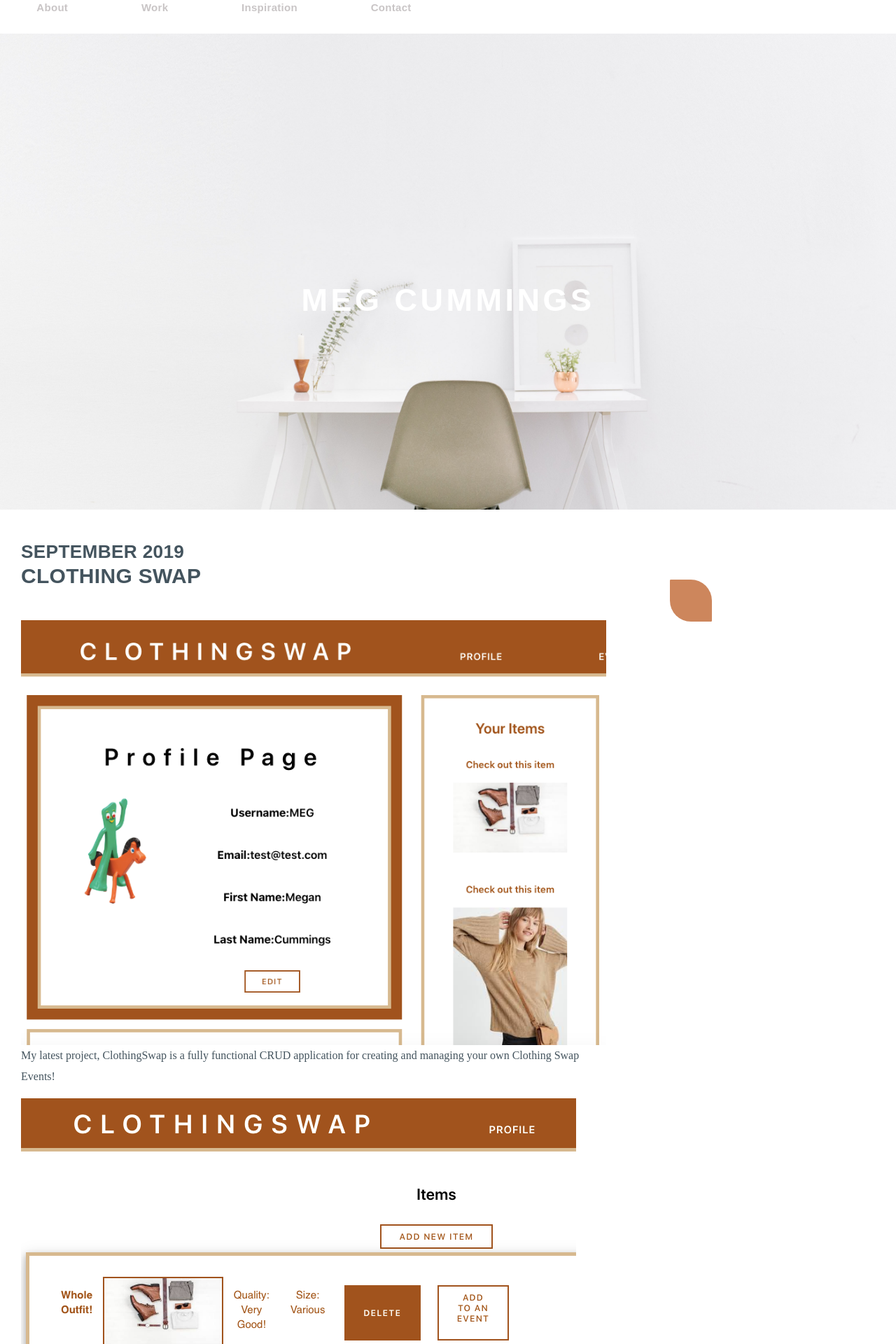
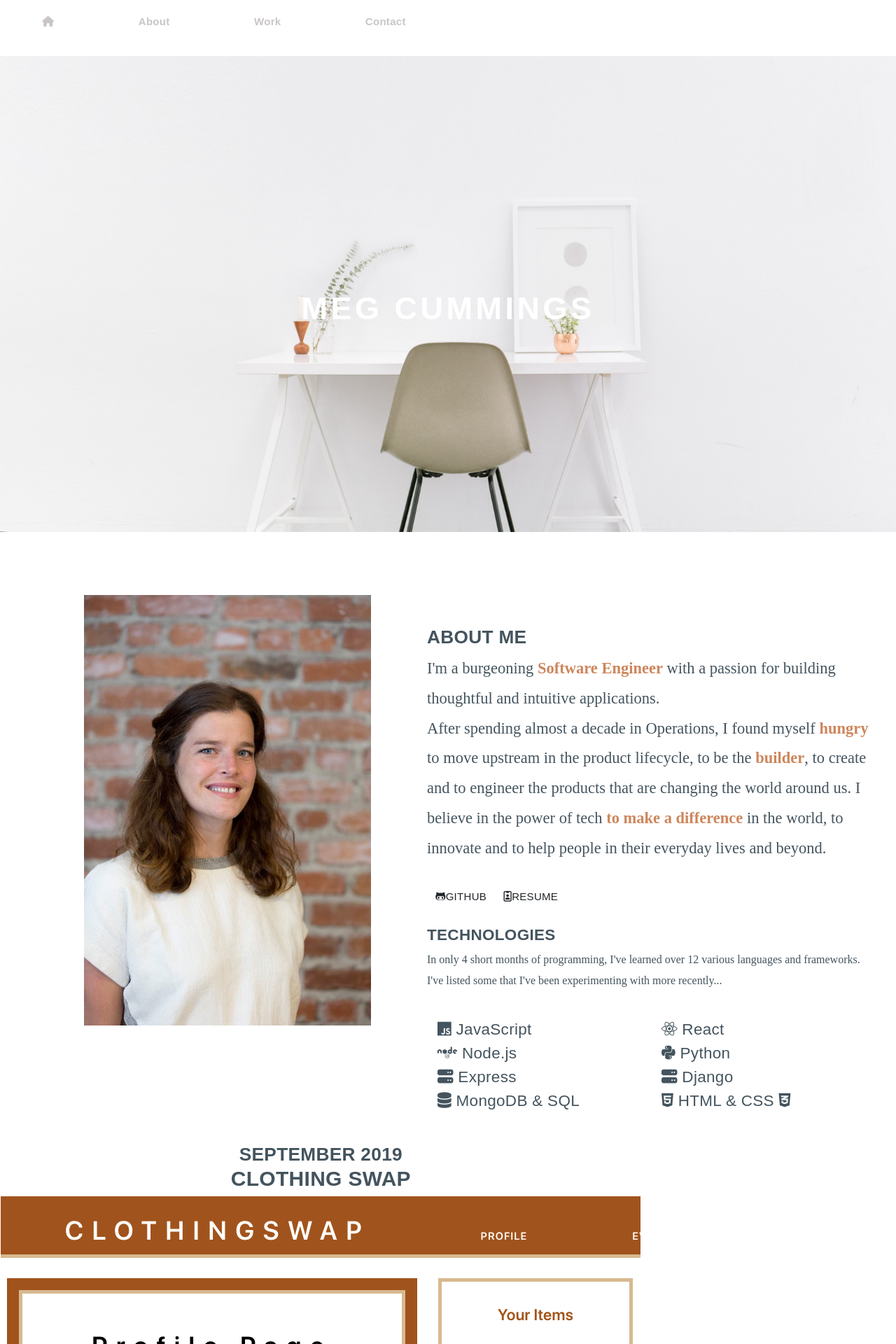
Before and after one commit to meganecummings/Portfolio, a React (Create React App) app: page / in a window 1280 px wide. Shown: the top 1920 px of the page at 70% size. Built offline with nearby package versions, Linux system fonts and the light colour scheme; the HTML template or start-up script is replaced by a standard one.

Commit message:
Styling Changes Updated

```diff
--- a/src/App.css
+++ b/src/App.css
@@ -68,10 +68,12 @@ h1 {
     letter-spacing: .8rem;
 }
 
+
+/*
 h2 {
     margin-bottom: 45px;
     margin-bottom: 3rem;
-}
+} */
 
 
 /* h3 {
@@ -114,10 +116,12 @@ li {
 Layout
 ------------------------------------------- */
 
+
+/*
 section {
     padding: 105px 30px;
     padding: 7rem 2rem;
-}
+} */
 
 .wrap {
     max-width: 1000px;
@@ -125,33 +129,13 @@ section {
     margin: 0 auto;
 }
 
-.grid-wrapper {
-    display: -webkit-box;
-    display: -ms-flexbox;
-    display: flex;
-    -webkit-box-orient: horizontal;
-    -webkit-box-direction: normal;
-    -ms-flex-direction: row;
-    flex-direction: row;
-    -ms-flex-wrap: wrap;
-    flex-wrap: wrap;
-    -webkit-box-pack: justify;
-    -ms-flex-pack: justify;
-    justify-content: space-between;
-}
-
 .col-third {
     width: 32%;
     margin-left: 2em;
 }
 
-.col-half {
+.half {
     width: 49%;
-}
-
-.col-side {
-    width: 55%;
-    margin-right: 2em;
 }
 
 .callout {
@@ -163,13 +147,13 @@ section {
 Layout
 ------------------------------------------- */
 
-.grid-wrapper section {
-    width: 70%;
+
+/* .grid-wrapper section {
     text-align: left;
     padding-top: 0;
     padding-bottom: 54.4px;
     padding-bottom: 3.4rem;
-}
+} */
 
 .comment {
     padding-top: 0;
--- a/src/App.js
+++ b/src/App.js
@@ -2,6 +2,9 @@ import React, { Component }from 'react';
 import NavBar from './components/NavBar/NavBar';
 import Header from './components/Header/Header';
 import HomePage from './components/HomePage/HomePage';
+import 'bootstrap/dist/css/bootstrap.min.css';
+
+
 import './App.css';
 
 class App extends Component {
--- a/src/components/About/About.css
+++ b/src/components/About/About.css
@@ -1,4 +1,54 @@
 #about>img {
-    margin: 32px 0;
-    margin: 2rem 0;
+    margin: 3rem 2rem 2rem 6rem;
 }
+
+.about {
+    margin: 3rem 1rem;
+    text-align: left;
+}
+
+.about-heading {
+    margin-top: 3rem;
+}
+
+.about-body {
+    font-size: 1.5rem;
+}
+
+.col-side {
+    width: 50%;
+    margin-right: 2em;
+}
+
+.Table {
+    border-spacing: 0px;
+    background: #fff;
+    box-shadow: 0 1px 0 0 rgba(22, 29, 37, 0.05);
+    margin: 1em;
+}
+
+.Cell {
+    border: 1px solid #f4f6f8;
+    padding: 4px;
+    text-align: left;
+}
+
+.keyword {
+    color: var(--bronze);
+    font-weight: bold;
+}
+
+i {
+    transition: all 3s ease-in-out;
+}
+
+.tech {
+    text-transform: none;
+    font-size: 1.5em;
+}
+
+i:hover,
+.tech:hover {
+    color: var(--bronze);
+    transform: rotate(1080deg);
+}
--- a/src/components/About/About.js
+++ b/src/components/About/About.js
@@ -1,22 +1,53 @@
-import React from 'react';
-import megPhoto from './meg-headshot.jpg'
+import React, { Component } from 'react';
+
+import megPhoto from './meg-headshot.jpg';
 import './About.css';
+import {Table, Row, Col, Container} from 'react-bootstrap';
+import resume from './resume.pdf';
 
+class About extends Component {
+    render() {
 
-const About = () => {
     return(
         <>
             <div id="about" className="col-third">
                 <img src={megPhoto} alt="Meg's sweet face"></img>
             </div>
-            <div id="about" className="col-side">
-                <h3>About Meg</h3>
-                <p>When not awkwardly standing in front of brick walls, I enjoy cooking and eating food, learning new ways to do new things and programming intuitive, thoughtful applications for others.  </p>
-                <h4>Programming Passions</h4>
-                <p>My first love was JavaScript. Moving the thing! Making the click bring text and images to life, telling a story with action. It was all computer magic to me, and I was hooked. After JavaScript, I learned so many other languages that helped increase the power and efficacy of my applications. I fell in love with Backend Development, architecting the foundations of my applications with precision, developing and implementing thorough testing, it was all part of the beauty and complexity of Software and I've been hooked ever since. </p>
-            </div>
+            <div className="about col-side">
+                <h3 className="about-heading">About Me</h3>
+                <p className="about-body"> I'm a burgeoning <span className="keyword" >Software Engineer</span> with a passion for building thoughtful and intuitive applications. <br/>After spending almost a decade in Operations, I found myself <span className="keyword" >hungry</span> to move upstream in the product lifecycle, to be the <span className="keyword" >builder</span>, to create and to engineer the products that are changing the world around us. I believe in the power of tech <span className="keyword" >to make a difference</span> in the world, to innovate and to help people in their everyday lives and beyond.</p>
+                <div class="mt-4 pt-2">
+                    <a href="https://github.com/meganecummings" target="_blank"
+                        class="btn btn-outline-custom btn-round"><i class="fab fa-github-alt fa-i"></i>Github</a>
+                    <a href={resume} target="_blank"
+                        class="btn btn-outline-custom btn-round"><i class="far fa-id-badge fa-i"></i>Resume</a>
+                </div>
+                <br/>
+                <h4>Technologies</h4>
+                <p> In only 4 short months of programming, I've learned over 12 various languages and frameworks. I've listed some that I've been experimenting with more recently...</p>
+                <br/>
+                <Container hover>
+                    <Row>
+                        <Col className="tech" lg><i class="fab fa-js"></i> JavaScript</Col>
+                        <Col className="tech"  lg><i class="fab fa-react"></i> React</Col>
+                    </Row>
+                    <Row>
+                        <Col className="tech"  lg><i class="fab fa-node"></i> Node.js</Col>
+                        <Col className="tech"  lg><i class="fab fa-python"></i> Python</Col>
+                    </Row>
+                    <Row>
+                        <Col className="tech"  lg><i class="fas fa-server"></i> Express</Col>
+                        <Col className="tech"  lg><i class="fas fa-server"></i> Django</Col>
+                    </Row>
+                    <Row>
+                        <Col className="tech"  lg><i class="fas fa-database"></i> MongoDB & SQL </Col>
+                        <Col className="tech" lg><i class="fab fa-html5"></i> HTML & CSS <i class="fab fa-css3-alt"></i></Col>
+                    </Row>
+                </Container>
+             </div>
         </>
     )
+    }
 }
 
 export default About;
--- a/src/components/Comment/Comment.css
+++ b/src/components/Comment/Comment.css
@@ -26,8 +26,14 @@ textarea {
     display: block;
 }
 
-input,
-textarea {
+.contact-heading {
+    margin-bottom: 45px;
+    margin-bottom: 3rem;
+    text-transform: none;
+}
+
+.input,
+.textarea {
     border: 2px solid var(--darkgray);
     margin-bottom: 12px;
     margin-bottom: .8rem;
--- a/src/components/Comment/Comment.js
+++ b/src/components/Comment/Comment.js
@@ -3,12 +3,12 @@ import './Comment.css';
 
 const Comment = () => {
     return(
-        <div  id="comment" className="wrap">
-            <h2>Get in Touch</h2>
+        <div id="contact" className="wrap">
+            <h2 class="contact-heading">Say hi!</h2>
             <form className="contact" action="https://formspree.io/megcummings@gmail.com" method="POST"   >
-                <input type="text" name="name" placeholder="Name" className="col-half" />
-                <input type="email" name="email" placeholder="Email" className="col-half" />
-                <textarea name="comment" id="" cols="30" rows="10" placeholder="Comment"></textarea>
+                <input type="text" name="name" placeholder="Name" className="half input" />
+                <input type="email" name="email" placeholder="Email" className="half input" />
+                <textarea name="comment" id="" cols="30" rows="10" placeholder="Comment" className="textarea"></textarea>
                 <button type="submit">Submit</button>
             </form>
         </div>
--- a/src/components/Header/Header.css
+++ b/src/components/Header/Header.css
@@ -5,28 +5,26 @@ header h1 {
 }
 
 .heading-title {
-    color: #44545E;
-    /* If background-image */
     color: white;
     margin-top: 40px;
     margin-top: 2.5rem;
     display: inline-block;
 }
 
-header {
+#header {
     background-image: url('./desk.jpg');
     background-size: cover;
-    background-position: center;
+    background-position: bottom;
     background-repeat: no-repeat;
     padding-top: 6rem;
     padding-bottom: 2.5rem;
-    /* If there is a background-image */
-    height: 85vh;
+    margin-top: 5vh;
+    height: 90vh;
     margin-bottom: 48px;
     margin-bottom: 3rem;
 }
 
-.vertical-center {
+#header {
     display: -webkit-box;
     display: -ms-flexbox;
     display: flex;
@@ -38,11 +36,6 @@ header {
     justify-content: center;
     -ms-flex-wrap: wrap;
     flex-wrap: wrap;
-    transition: transform 5s ease-in-out;
-}
-
-.heading-title:hover {
-    transform: scale(1.5);
 }
 
 h1 a,
--- a/src/components/Header/Header.js
+++ b/src/components/Header/Header.js
@@ -3,7 +3,7 @@ import './Header.css';
 
 const Header = () => {
     return(
-        <header className="vertical-center">
+        <header  id="header">
             <h1 className="heading-title">Meg Cummings</h1>
         </header>
     )
--- /dev/null
+++ b/src/components/HomePage/HomePage.css
@@ -0,0 +1,14 @@
+.grid-wrapper {
+    display: -webkit-box;
+    display: -ms-flexbox;
+    display: flex;
+    -webkit-box-orient: horizontal;
+    -webkit-box-direction: normal;
+    -ms-flex-direction: row;
+    flex-direction: row;
+    -ms-flex-wrap: wrap;
+    flex-wrap: wrap;
+    -webkit-box-pack: justify;
+    -ms-flex-pack: justify;
+    justify-content: space-between;
+}
--- a/src/components/HomePage/HomePage.js
+++ b/src/components/HomePage/HomePage.js
@@ -5,19 +5,15 @@ import About from '../About/About';
 import Inspirations from '../Inspirations/Inspirations';
 import Comment from '../Comment/Comment';
 import Footer from '../Footer/Footer';
-import Quotes from '../Quotes/Quotes.js';
+import './HomePage.css';
 
-const HomePage = ({ changeRoute }) => {
+const HomePage = () => {
     return(
         <>
-            <div className="grid-wrapper">
+            <div className="grid-wrapper" id="homepage">
+                <About />
                 <ProjectList />
-                <aside>
-                    <Quotes changeRoute={changeRoute}/>
-                </aside>
-                <About />
                 <Inspirations />
-
             </div>
             <section className="comment">
                 <Comment />
--- a/src/components/NavBar/NavBar.css
+++ b/src/components/NavBar/NavBar.css
@@ -6,25 +6,31 @@ ul {
     width: 50vw;
 }
 
-a:hover,
-a:visited,
-a:link,
-a:active {
+.navbar-link:hover,
+.navbar-link:visited,
+.navbar-link:link,
+.navbar-link:active {
     text-decoration: none;
 }
 
-li {
+ul>* {
     flex-direction: row;
     text-align: center;
     display: inline;
+    margin-top: 1.3em;
 }
 
-a:hover {
+.navbar-link:hover {
     text-decoration: underline;
     text-underline-position: under;
 }
 
 .hamburger {
-    height: 6vh;
+    height: 10vh;
     margin: auto;
+    font-size: 1em;
 }
+
+.white {
+    background-color: white;
+}
--- a/src/components/NavBar/NavBar.js
+++ b/src/components/NavBar/NavBar.js
@@ -1,18 +1,21 @@
 import React, { Component } from 'react';
-import { HashLink as Link } from 'react-router-hash-link';
+import AnchorLink from 'react-anchor-link-smooth-scroll';
 
 import './NavBar.css';
 
 class NavBar extends Component {
     render() {
         return (
-            <nav className="hamburger">
-            <ul>
-                <li><Link to="/pathLink#about" >About</Link></li>
-                <li><Link to="/pathLink#work" >Work</Link></li>
-                <li><Link to="/pathLink#inspiration" >Inspiration</Link></li>
-                <li><Link to="/pathLink#contact" >Contact</Link></li>
-            </ul>
+            <nav className="hamburger fixed-top navbar-expand-lg white">
+                <button className="navbar-toggler" type="button" data-toggle="collapse" data-target="#navbarColor01" aria-controls="navbarColor01" aria-expanded="false" aria-label="Toggle navigation">
+                    <span className="navbar-toggler-icon"></span>
+                </button>
+                <ul className="collapse navbar-collapse" >
+                    <li className="navbar-link"><AnchorLink href="#header"><i class="fas fa-home"></i></AnchorLink></li>
+                    <li className="navbar-link"><AnchorLink href="#about" >About</AnchorLink></li>
+                    <li className="navbar-link"><AnchorLink href="#work" >Work</AnchorLink></li>
+                    <li className="navbar-link"><AnchorLink href="#contact" >Contact</AnchorLink></li>
+                </ul>
         </nav>
         )
     }
```
